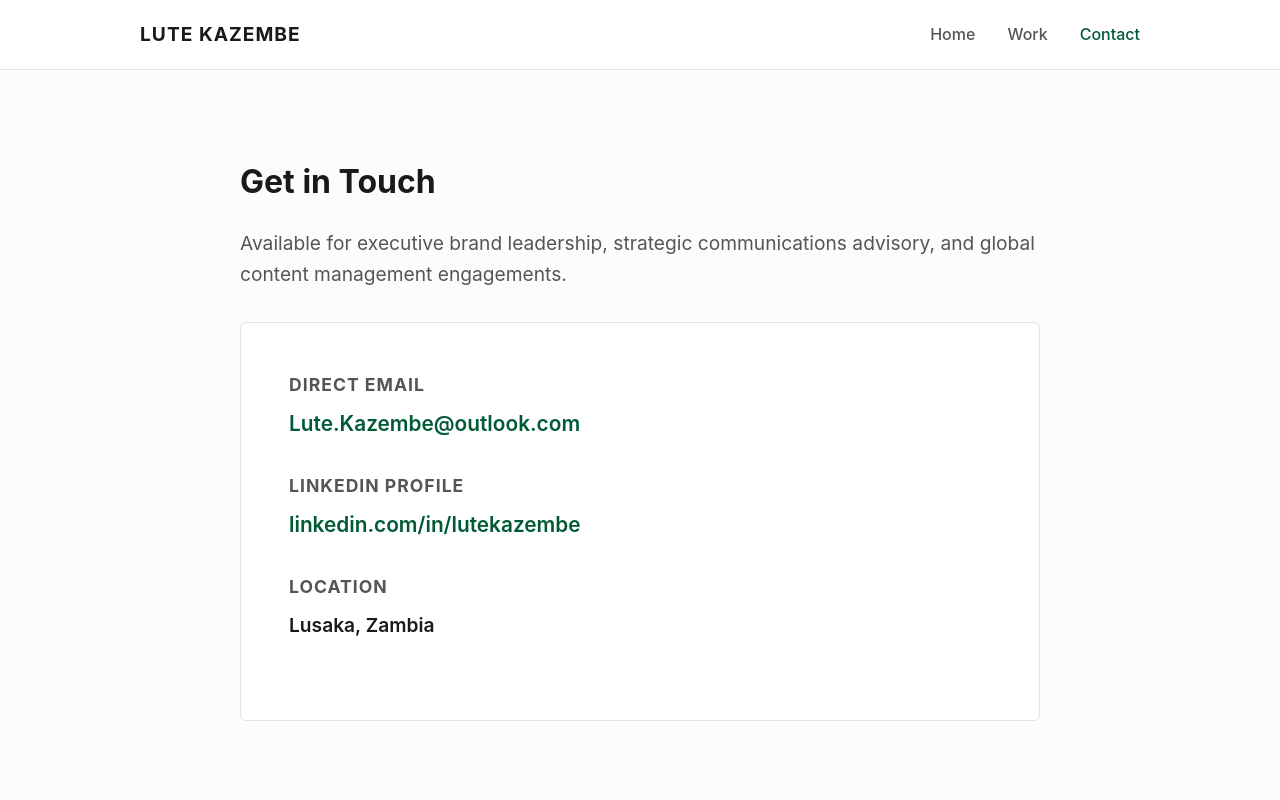
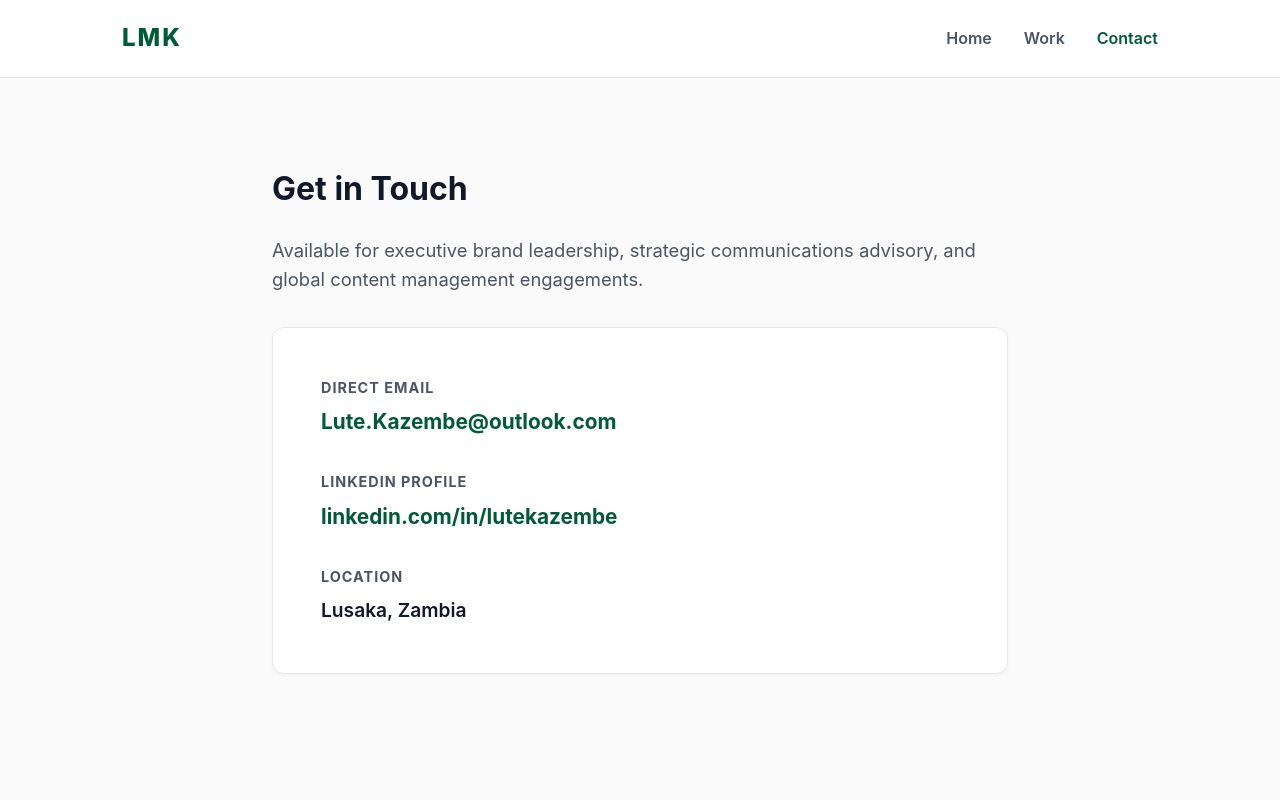
Before and after one commit to kd6wz48d29-lab/Lute-Kazembe-Portfolio-, a plain HTML site: page contact.html in a window 1280 px wide. Shown: the top 800 px of the page. Drawn offline with Linux system fonts and the light colour scheme.

Commit message:
Update contact.html

```diff
--- a/contact.html
+++ b/contact.html
@@ -3,16 +3,22 @@
 <head>
     <meta charset="UTF-8">
     <meta name="viewport" content="width=device-width, initial-scale=1.0">
-    <title>Contact | Lute Kazembe</title>
+    <title>Contact | LMK</title>
     <style>
         :root {
-            --bg-color: #fcfcfc;
-            --text-color: #1a1a1a;
+            --bg-color: #fafafa;
+            --text-color: #111827;
             --accent-color: #005a36;
-            --muted-color: #555555;
+            --accent-hover: #004227;
+            --muted-color: #4b5563;
             --card-bg: #ffffff;
-            --border-color: #e5e5e5;
+            --border-color: #e5e7eb;
+            --shadow-sm: 0 2px 4px rgba(0,0,0,0.04);
+            --shadow-md: 0 10px 25px -5px rgba(0,0,0,0.08);
         }
+
+        * { box-sizing: border-box; }
+
         body {
             font-family: -apple-system, BlinkMacSystemFont, "Segoe UI", Roboto, Helvetica, Arial, sans-serif;
             line-height: 1.6;
@@ -21,29 +27,33 @@
             margin: 0;
             padding: 0;
         }
+
         header {
             border-bottom: 1px solid var(--border-color);
-            background: #ffffff;
+            background: rgba(255, 255, 255, 0.95);
+            backdrop-filter: blur(8px);
             position: sticky;
             top: 0;
             z-index: 100;
         }
+
         nav {
-            max-width: 1000px;
+            max-width: 1100px;
             margin: 0 auto;
             display: flex;
             justify-content: space-between;
             align-items: center;
             padding: 1.2rem 2rem;
         }
+
         .logo {
-            font-weight: 700;
-            font-size: 1.2rem;
-            color: var(--text-color);
+            font-weight: 800;
+            font-size: 1.5rem;
+            color: var(--accent-color);
             text-decoration: none;
-            text-transform: uppercase;
-            letter-spacing: 1px;
+            letter-spacing: 2px;
         }
+
         .nav-links {
             list-style: none;
             display: flex;
@@ -51,53 +61,70 @@
             margin: 0;
             padding: 0;
         }
+
         .nav-links a {
             text-decoration: none;
             color: var(--muted-color);
-            font-weight: 500;
-            transition: color 0.2s;
+            font-weight: 600;
+            position: relative;
+            padding-bottom: 4px;
         }
+
         .nav-links a.active, .nav-links a:hover {
             color: var(--accent-color);
         }
+
         .container {
             max-width: 800px;
             margin: 0 auto;
             padding: 4rem 2rem;
         }
+
         .contact-card {
             background: var(--card-bg);
             border: 1px solid var(--border-color);
-            border-radius: 6px;
+            border-radius: 12px;
             padding: 3rem;
             margin-top: 2rem;
+            box-shadow: var(--shadow-sm);
         }
+
         .contact-item {
             margin-bottom: 2rem;
         }
+
+        .contact-item:last-child {
+            margin-bottom: 0;
+        }
+
         .contact-item h3 {
-            margin: 0 0 0.5rem 0;
-            font-size: 1.1rem;
+            margin: 0 0 0.4rem 0;
+            font-size: 0.9rem;
             color: var(--muted-color);
             text-transform: uppercase;
             letter-spacing: 1px;
         }
+
         .contact-item a {
             font-size: 1.3rem;
             color: var(--accent-color);
             text-decoration: none;
-            font-weight: 600;
+            font-weight: 700;
+            transition: color 0.2s ease;
         }
+
         .contact-item a:hover {
+            color: var(--accent-hover);
             text-decoration: underline;
         }
+
         footer {
             border-top: 1px solid var(--border-color);
             text-align: center;
-            padding: 2rem;
+            padding: 2.5rem;
             color: var(--muted-color);
-            font-size: 0.9rem;
-            margin-top: 4rem;
+            background: #ffffff;
+            margin-top: 5rem;
         }
     </style>
 </head>
@@ -105,7 +132,7 @@
 
     <header>
         <nav>
-            <a href="index.html" class="logo">Lute Kazembe</a>
+            <a href="index.html" class="logo">LMK</a>
             <ul class="nav-links">
                 <li><a href="index.html">Home</a></li>
                 <li><a href="work.html">Work</a></li>
@@ -116,7 +143,7 @@
 
     <main class="container">
         <h1>Get in Touch</h1>
-        <p style="color: var(--muted-color); font-size: 1.2rem;">Available for executive brand leadership, strategic communications advisory, and global content management engagements.</p>
+        <p style="color: var(--muted-color); font-size: 1.15rem;">Available for executive brand leadership, strategic communications advisory, and global content management engagements.</p>
 
         <div class="contact-card">
             <div class="contact-item">
```
